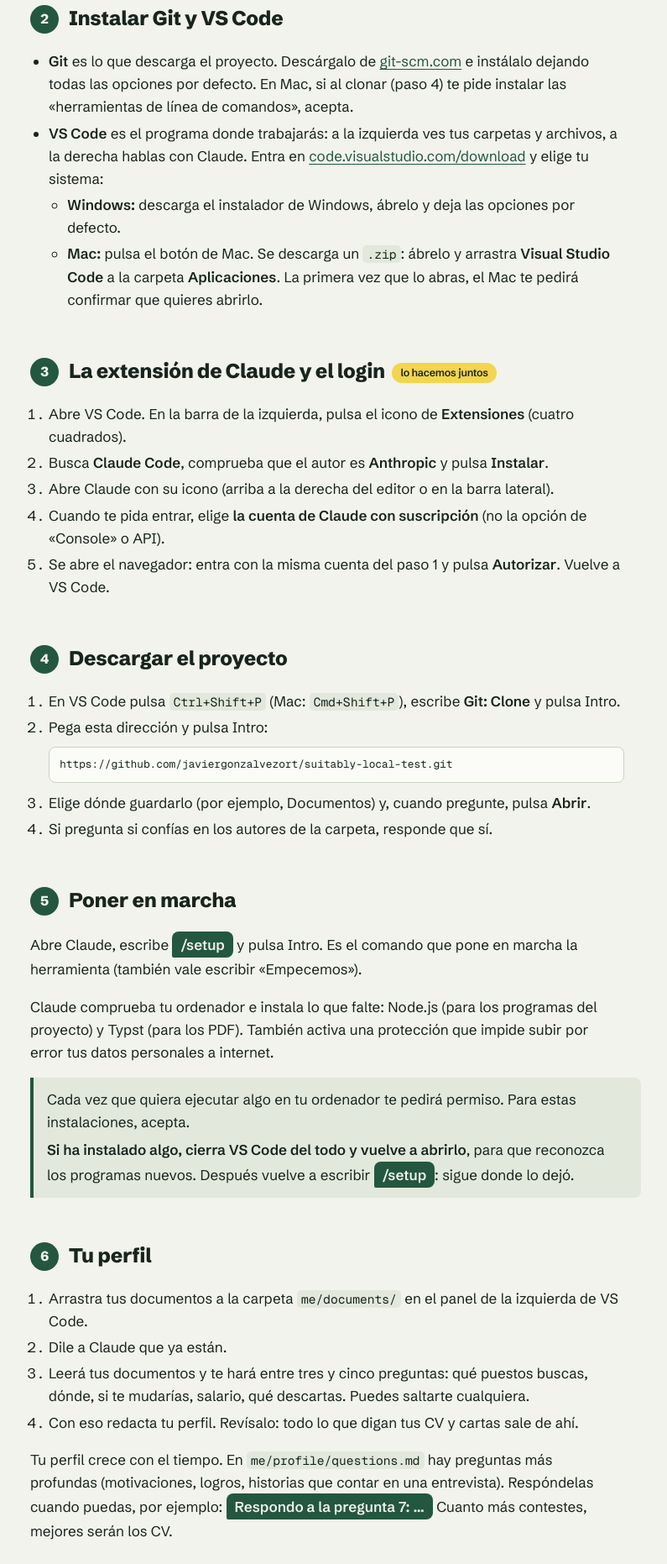
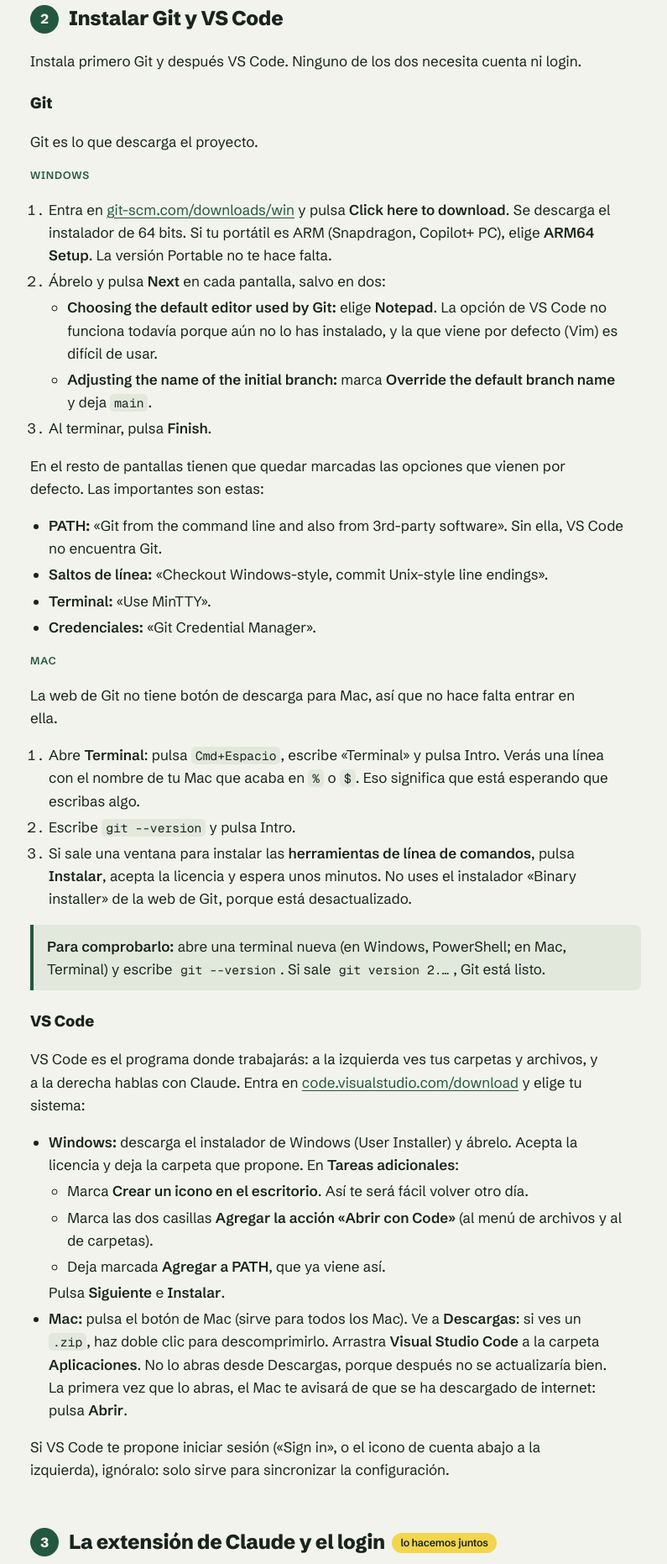
Before and after one commit to javiergonzalvezort/suitably-local-test, a website: page docs/guia.html in a window 1280 px wide. Shown: the part 1324-3186 px from the top of the page at 84% size, without its empty margins (240-1035 px from the left). Drawn offline with nearby package versions, Linux system fonts and the light colour scheme.

Commit message:
Detail the Git and VS Code installs in the Spanish guide after the first workshop
Step 2 now covers Git and VS Code separately for Windows and Mac: which
Git download to pick, the Git screens to change (Notepad as editor, main
as initial branch) and the defaults to keep, the Mac route through
Terminal and the Command Line Tools, a git --version check, and the VS
Code installer tasks. Step 3 says the Claude extension is the only login.
Troubleshooting gains a manual Node.js row.

Co-Authored-By: Claude Opus 5.5 <noreply@anthropic.com>
Claude-Session: https://claude.ai/code/session_0115iWkyZ7cBpmpH94svkVGz

```diff
--- a/docs/guia.html
+++ b/docs/guia.html
@@ -88,6 +88,11 @@
     background: var(--marker); color: #18241d; border-radius: 999px;
     padding: 2px 10px; margin-left: 4px; vertical-align: middle; white-space: nowrap;
   }
+  h3 { font-size: 1.15rem; font-weight: 800; margin: 22px 0 6px; }
+  .os {
+    font-size: 0.78rem; font-weight: 600; color: var(--forest);
+    text-transform: uppercase; letter-spacing: 0.06em; margin: 14px 0 2px;
+  }
   p, li { max-width: 66ch; }
   ul, ol { padding-left: 1.3em; }
   li { margin: 4px 0; }
@@ -148,6 +153,7 @@
     section { padding: 14px 0 0; }
     .note, .cmd, li { break-inside: avoid; }
     h2 { font-size: 15pt; break-after: avoid; }
+    h3, .os { break-after: avoid; }
     .num { width: 26px; height: 26px; font-size: 11pt; }
     .cmd { font-size: 7.2pt; white-space: nowrap; overflow: visible; }
 
@@ -201,14 +207,49 @@
 
 <section>
   <h2><span class="num">2</span><span>Instalar Git y VS Code</span></h2>
+  <p>Instala primero Git y después VS Code. Ninguno de los dos necesita cuenta ni login.</p>
+
+  <h3>Git</h3>
+  <p>Git es lo que descarga el proyecto.</p>
+  <p class="os">Windows</p>
+  <ol>
+    <li>Entra en <a href="https://git-scm.com/downloads/win">git-scm.com/downloads/win</a> y pulsa <strong>Click here to download</strong>. Se descarga el instalador de 64 bits. Si tu portátil es ARM (Snapdragon, Copilot+ PC), elige <strong>ARM64 Setup</strong>. La versión Portable no te hace falta.</li>
+    <li>Ábrelo y pulsa <strong>Next</strong> en cada pantalla, salvo en dos:
+      <ul>
+        <li><strong>Choosing the default editor used by Git:</strong> elige <strong>Notepad</strong>. La opción de VS Code no funciona todavía porque aún no lo has instalado, y la que viene por defecto (Vim) es difícil de usar.</li>
+        <li><strong>Adjusting the name of the initial branch:</strong> marca <strong>Override the default branch name</strong> y deja <code>main</code>.</li>
+      </ul></li>
+    <li>Al terminar, pulsa <strong>Finish</strong>.</li>
+  </ol>
+  <p>En el resto de pantallas tienen que quedar marcadas las opciones que vienen por defecto. Las importantes son estas:</p>
   <ul>
-    <li><strong>Git</strong> es lo que descarga el proyecto. Descárgalo de <a href="https://git-scm.com/downloads">git-scm.com</a> e instálalo dejando todas las opciones por defecto. En Mac, si al clonar (paso 4) te pide instalar las «herramientas de línea de comandos», acepta.</li>
-    <li><strong>VS Code</strong> es el programa donde trabajarás: a la izquierda ves tus carpetas y archivos, a la derecha hablas con Claude. Entra en <a href="https://code.visualstudio.com/download">code.visualstudio.com/download</a> y elige tu sistema:
+    <li><strong>PATH:</strong> «Git from the command line and also from 3rd-party software». Sin ella, VS Code no encuentra Git.</li>
+    <li><strong>Saltos de línea:</strong> «Checkout Windows-style, commit Unix-style line endings».</li>
+    <li><strong>Terminal:</strong> «Use MinTTY».</li>
+    <li><strong>Credenciales:</strong> «Git Credential Manager».</li>
+  </ul>
+  <p class="os">Mac</p>
+  <p>La web de Git no tiene botón de descarga para Mac, así que no hace falta entrar en ella.</p>
+  <ol>
+    <li>Abre <strong>Terminal</strong>: pulsa <code>Cmd+Espacio</code>, escribe «Terminal» y pulsa Intro. Verás una línea con el nombre de tu Mac que acaba en <code>%</code> o <code>$</code>. Eso significa que está esperando que escribas algo.</li>
+    <li>Escribe <code>git --version</code> y pulsa Intro.</li>
+    <li>Si sale una ventana para instalar las <strong>herramientas de línea de comandos</strong>, pulsa <strong>Instalar</strong>, acepta la licencia y espera unos minutos. No uses el instalador «Binary installer» de la web de Git, porque está desactualizado.</li>
+  </ol>
+  <div class="note"><p><strong>Para comprobarlo:</strong> abre una terminal nueva (en Windows, PowerShell; en Mac, Terminal) y escribe <code>git --version</code>. Si sale <code>git version 2.…</code>, Git está listo.</p></div>
+
+  <h3>VS Code</h3>
+  <p>VS Code es el programa donde trabajarás: a la izquierda ves tus carpetas y archivos, y a la derecha hablas con Claude. Entra en <a href="https://code.visualstudio.com/download">code.visualstudio.com/download</a> y elige tu sistema:</p>
+  <ul>
+    <li><strong>Windows:</strong> descarga el instalador de Windows (User Installer) y ábrelo. Acepta la licencia y deja la carpeta que propone. En <strong>Tareas adicionales</strong>:
       <ul>
-        <li><strong>Windows:</strong> descarga el instalador de Windows, ábrelo y deja las opciones por defecto.</li>
-        <li><strong>Mac:</strong> pulsa el botón de Mac. Se descarga un <code>.zip</code>: ábrelo y arrastra <strong>Visual Studio Code</strong> a la carpeta <strong>Aplicaciones</strong>. La primera vez que lo abras, el Mac te pedirá confirmar que quieres abrirlo.</li>
-      </ul></li>
+        <li>Marca <strong>Crear un icono en el escritorio</strong>. Así te será fácil volver otro día.</li>
+        <li>Marca las dos casillas <strong>Agregar la acción «Abrir con Code»</strong> (al menú de archivos y al de carpetas).</li>
+        <li>Deja marcada <strong>Agregar a PATH</strong>, que ya viene así.</li>
+      </ul>
+      Pulsa <strong>Siguiente</strong> e <strong>Instalar</strong>.</li>
+    <li><strong>Mac:</strong> pulsa el botón de Mac (sirve para todos los Mac). Ve a <strong>Descargas</strong>: si ves un <code>.zip</code>, haz doble clic para descomprimirlo. Arrastra <strong>Visual Studio Code</strong> a la carpeta <strong>Aplicaciones</strong>. No lo abras desde Descargas, porque después no se actualizaría bien. La primera vez que lo abras, el Mac te avisará de que se ha descargado de internet: pulsa <strong>Abrir</strong>.</li>
   </ul>
+  <p>Si VS Code te propone iniciar sesión («Sign in», o el icono de cuenta abajo a la izquierda), ignóralo: solo sirve para sincronizar la configuración.</p>
 </section>
 
 <section>
@@ -218,8 +259,9 @@
     <li>Busca <strong>Claude Code</strong>, comprueba que el autor es <strong>Anthropic</strong> y pulsa <strong>Instalar</strong>.</li>
     <li>Abre Claude con su icono (arriba a la derecha del editor o en la barra lateral).</li>
     <li>Cuando te pida entrar, elige <strong>la cuenta de Claude con suscripción</strong> (no la opción de «Console» o API).</li>
-    <li>Se abre el navegador: entra con la misma cuenta del paso 1 y pulsa <strong>Autorizar</strong>. Vuelve a VS Code.</li>
+    <li>Se abre el navegador: entra con la misma cuenta del paso 1 y pulsa <strong>Autorizar</strong>. Si creaste la cuenta con Google, elige <strong>Continuar con Google</strong>. Vuelve a VS Code.</li>
   </ol>
+  <div class="note"><p>Este es el único login de toda la guía. Ni Git ni VS Code piden cuenta.</p></div>
 </section>
 
 <section>
@@ -309,6 +351,7 @@
     <tbody>
       <tr><td>Claude no encuentra <code>node</code>, <code>git</code> o <code>typst</code> justo después de instalarlos</td><td>Cierra VS Code del todo, ábrelo de nuevo y escribe <code>/setup</code>.</td></tr>
       <tr><td>No sabes qué falta</td><td>Pídele a Claude: «Comprueba mi ordenador».</td></tr>
+      <tr><td>Claude no consigue instalar Node.js</td><td>Instálalo tú: en <a href="https://nodejs.org">nodejs.org</a> descarga la versión <strong>LTS</strong> y deja las opciones por defecto. En Windows, deja sin marcar «Tools for Native Modules». Cierra VS Code del todo, ábrelo y comprueba con <code>node --version</code> en la terminal de VS Code: tiene que ser 22.18 o superior.</td></tr>
       <tr><td>VS Code no deja clonar</td><td>Falta Git: instálalo (paso 2) y reinicia VS Code.</td></tr>
       <tr><td>LinkedIn no devuelve ofertas (error 429)</td><td>LinkedIn limita las consultas. Espera unas horas y busca una sola vez por sesión. Las demás fuentes siguen funcionando.</td></tr>
       <tr><td>Claude dice que has llegado al límite de uso</td><td>Es el límite de Pro. Espera a que se renueve (te dice cuándo) y sigue.</td></tr>
```
Also changed, not shown: NEXT_STEPS.md (+8 -0 lines), docs/manual.md (+45 -5 lines).
